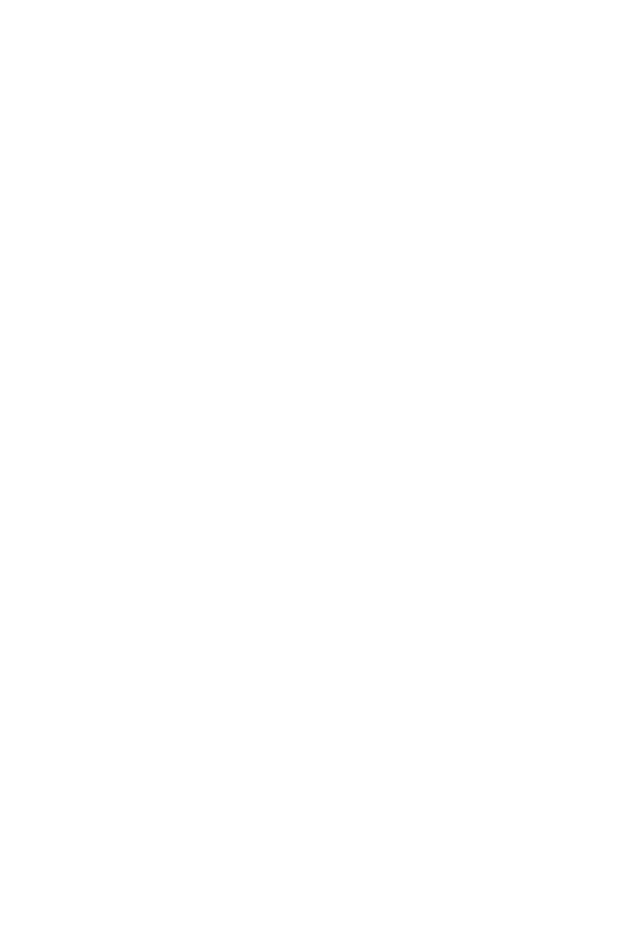
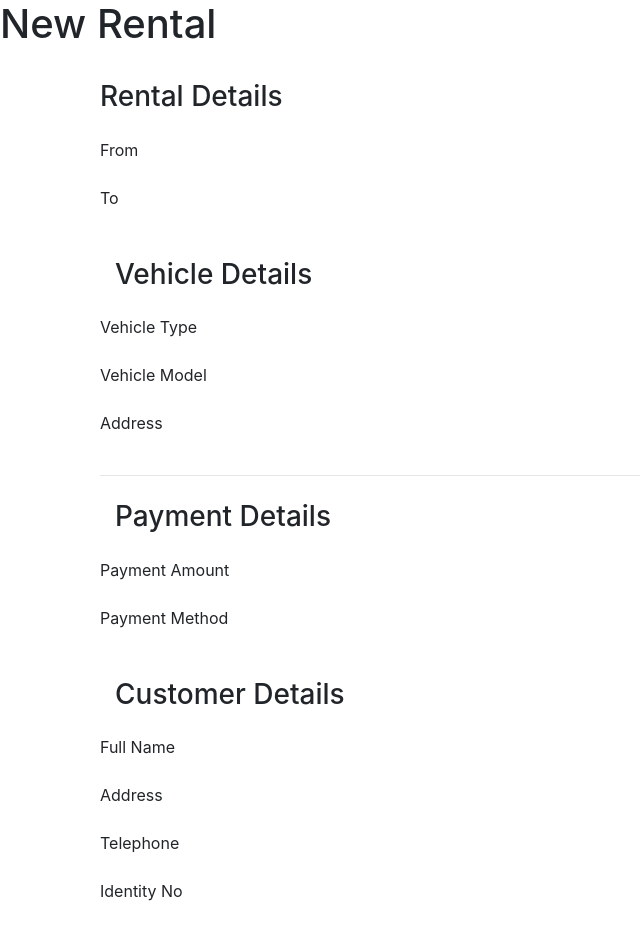
Before and after one commit to SenalRansara/RoyalRentCars_FrontEnd, a React (Create React App) app: page /AllRental in a window 1280 px wide. Before the commit this address had no page. Shown: the top 943 px of the page, without its empty margins (0-640 px from the left). Before the commit the page ends 800 px from the top, so only its background shows below. Built offline with nearby package versions, Linux system fonts and the light colour scheme.

Commit message:
created the add Rental page

```diff
--- /dev/null
+++ b/src/pages/rental/AddRental.js
@@ -0,0 +1,151 @@
+import { React, useState } from "react";
+
+//import moment from 'moment';
+
+import { createRental } from "../../services/RentalService";
+
+function AddRental() {
+
+    const [from, setFrom] = useState();
+    const [to , setTo] = useState("");
+    const [vehicleType, setVehicleType ] = useState("");
+    const [vehicleModel , setVehicleModel ] = useState("");
+    const [pickAddress , setPickAddress ] = useState("");
+    const [paymentAmount , setPaymentAmount ] = useState("");
+    const [paymentMethod , setPaymentMethod ] = useState("");
+    const [customerName , setCustomerName ] = useState("");
+    const [customerAddress , setCustomerAddress ] = useState("");
+    const [customerNIC , setCustomerNIC ] = useState("");
+    const [contactNo , setContactNo ] = useState("");
+    const [createdAt , setCreatedAt ] = useState("");
+
+    function sendData(e){
+        e.preventDefault()
+        const newRental = {
+            //recName:recipeName,
+            from,
+            to,
+            vehicleType,
+            vehicleModel,
+            pickAddress,
+            paymentAmount,
+            paymentMethod,
+            customerName,
+            customerAddress,
+            customerNIC,
+            contactNo
+
+        }
+        createRental(newRental).then((res)=>{
+            if(res.ok){
+                alert("Rental Added Successfully");
+                window.location.reload();
+            }else{
+                alert("Something Went Wrong");
+            }
+        })
+    }
+
+    return (
+        <div className="page-component-body">
+            <h1>New Rental</h1>
+            <div className="container input-main-form-emp">
+                <div className="tab-content-emp" id="myTabContent">
+                    <div className="container">
+                        <div className="row">
+                            <div className="col-xs-12 col-sm-12 col-md-12 col-lg-12 text-center">
+                                <h3 className="text-left mt-4 mb-4">Rental Details</h3>
+                            </div>
+                        </div>
+                        <div className="row">
+                            <div className="col-xs-12 col-sm-12 col-md-12 col-lg-12">
+                                <form id="addEmp-form" action="post" className="form" onSubmit={sendData}>
+                                    <div className="row">
+                                        <div className="form-group col-md-6 ">
+                                            <label className="form-label" for="from">From</label>
+                                        </div>
+                                    </div>
+                                    <div className="row">
+                                        <div className="form-group col-md-6 ">
+                                            <label className="form-label" for="to">To</label>
+                                        </div>
+                                    </div>
+                                    <div className="col-xs-12 col-sm-12 col-md-12 col-lg-12 text-center">
+                                        <h3 className="text-left mt-4 mb-4">Vehicle Details</h3>
+                                    </div>
+                                    <div className="row">
+                                        <div className="form-group col-md-6 ">
+                                            <label className="form-label" for="vehicleType">Vehicle Type</label>
+                                        </div>
+                                    </div>
+                                    <div className="row">
+                                        <div className="form-group col-md-6 ">
+                                            <label className="form-label" for="vehicleModel">Vehicle Model</label>
+                                        </div>
+                                    </div>
+                                    <div className="row">
+                                        <div className="form-group col-md-6 ">
+                                            <label className="form-label" for="address">Address</label>
+                                        </div>
+                                    </div>
+                                    <hr></hr>
+                                    <div className="col-xs-12 col-sm-12 col-md-12 col-lg-12 text-center">
+                                        <h3 className="text-left mt-4 mb-4">Payment Details</h3>
+                                    </div>
+                                    <div className="row">
+                                        <div className="form-group col-md-6 ">
+                                            <label className="form-label" for="address">Payment Amount</label>
+                                        </div>
+                                    </div>
+                                    <div className="row">
+                                        <div className="form-group col-md-6 ">
+                                            <label className="form-label" for="address">Payment Method</label>
+                                        </div>
+                                    </div>
+                                    <div className="col-xs-12 col-sm-12 col-md-12 col-lg-12 text-center">
+                                        <h3 className="text-left mt-4 mb-4">Customer Details</h3>
+                                    </div>
+                                    <div className="row">
+                                        <div className="form-group col-md-6 ">
+                                            <label className="form-label" for="address">Full Name</label>
+                                        </div>
+                                    </div>
+                                    <div className="row">
+                                        <div className="form-group col-md-6 ">
+                                            <label className="form-label" for="address">Address</label>
+                                        </div>
+                                    </div>
+                                    <div className="row">
+                                        <div className="form-group col-md-6 ">
+                                            <label className="form-label" for="address">Telephone</label>
+                                        </div>
+                                    </div>
+                                    <div className="row">
+                                        <div className="form-group col-md-6 ">
+                                            <label className="form-label" for="address">Identity No</label>
+                                        </div>
+                                    </div>
+                                    <div className="row mb-4">
+                                        <div className="col py-3 text-center">
+                                            <button type="submit" className="btn btn-ok">
+                                                Save
+                                            </button>
+                                        </div>
+                                        <div className="col py-3 text-center">
+                                            <button type="reset" className="btn btn-reset">
+                                                Reset
+                                            </button>
+                                        </div>
+                                    </div>
+                                </form>
+                            </div>
+                        </div>
+                    </div>
+                </div>
+            </div>
+        </div>
+
+    )
+}
+
+export default AddRental;
--- a/src/pages/rental/ViewRental.js
+++ b/src/pages/rental/ViewRental.js
@@ -47,9 +47,11 @@
 
         <div className="AllRentalTable">
         <div style={{ textAlign: "right"}}>
-            <button className="btn btn-success" style={{ margin: "10px"}} onClick={() => addRental()}>
-                Add a new Rental
+        <a href="/addRental" className="float-right">
+            <button class="btn btn-ok white">
+                Add Employee
             </button>
+        </a>
         </div>
         <MaterialTable style={{background:"#E3ECFF"}}
         title="All Rental"
--- a/src/routes/Routes.js
+++ b/src/routes/Routes.js
@@ -5,12 +5,14 @@
     Route,
   } from "react-router-dom";
 import RentalView from "../pages/rental/ViewRental";
+import AddRental from "../pages/rental/AddRental";
 
 function AppRoutes() {
     return (
         <BrowserRouter>
     <Routes>
       <Route path="/" element={<RentalView />} />
+      <Route path="/AllRental" element={<AddRental />} />
       </Routes>
       </BrowserRouter>
     );
```
